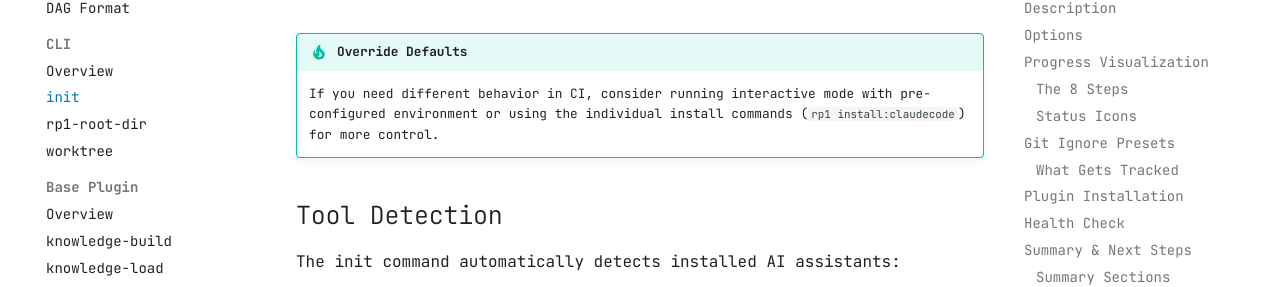
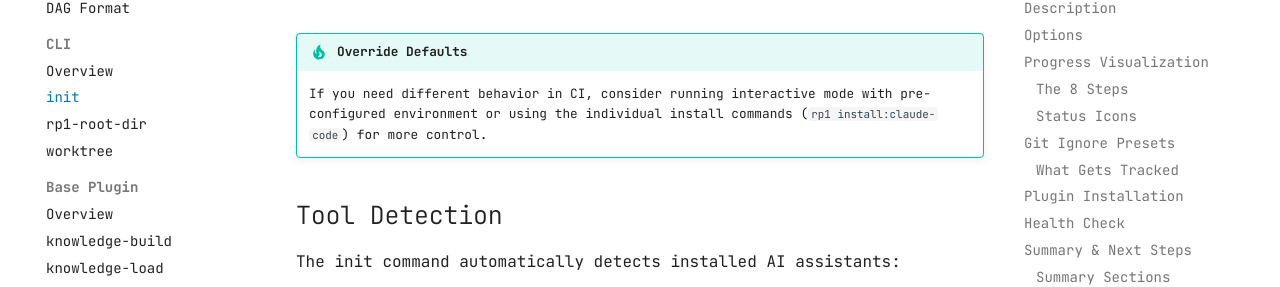
Before and after one commit to rp1-run/rp1, an MkDocs documentation site: the page built from docs/reference/cli/init.md, in a window 1280 px wide and 900 px high, scrolled down 11635 px. Shown: the part 153-440 px from the top of the window. Built offline with MkDocs 1.6.1 and Material for MkDocs 9.7.7, drawn with Linux system fonts in a browser that asks for light colours; comment, search, counter and statistics services are not loaded; some of the changed text lies outside the part shown.

Commit message:
feat(fix-installtion-issues): implement T2, T3, T4 - docs typo, install.sh errors, CI validation
T2: Fix install:claudecode typo to install:claude-code in all documentation
T3: Add detailed troubleshooting guidance to install.sh download errors
T4: Add release artifact validation step to goreleaser workflow

🤖 Generated with [Claude Code](https://claude.com/claude-code)

Co-Authored-By: Claude <noreply@anthropic.com>

````diff
--- a/docs/reference/cli/init.md
+++ b/docs/reference/cli/init.md
@@ -551,7 +551,7 @@ When running non-interactively, these defaults are applied:
 | Gitignore preset | Recommended |
 
 !!! tip "Override Defaults"
-    If you need different behavior in CI, consider running interactive mode with pre-configured environment or using the individual install commands (`rp1 install:claudecode`) for more control.
+    If you need different behavior in CI, consider running interactive mode with pre-configured environment or using the individual install commands (`rp1 install:claude-code`) for more control.
 
 ## Tool Detection
 
@@ -816,7 +816,7 @@ Content outside fenced sections is never modified.
 
     ```bash
     # Claude Code
-    rp1 install:claudecode
+    rp1 install:claude-code
 
     # OpenCode
     rp1 install:opencode
@@ -830,7 +830,7 @@ Content outside fenced sections is never modified.
     |-------|----------|
     | Missing `.rp1/` directory | Re-run `rp1 init` |
     | Instruction file missing rp1 content | Delete the file and re-run init, or manually add the fenced section |
-    | Plugins not installed | Run `rp1 install:claudecode` or `rp1 install:opencode` |
+    | Plugins not installed | Run `rp1 install:claude-code` or `rp1 install:opencode` |
     | `.gitignore` not configured | Re-run init and select a gitignore preset |
 
 ??? question "Tool not detected but installed"
@@ -865,7 +865,7 @@ Content outside fenced sections is never modified.
 
         ```bash
         # For Claude Code
-        rp1 install:claudecode
+        rp1 install:claude-code
 
         # For OpenCode
         rp1 install:opencode
@@ -893,7 +893,7 @@ Content outside fenced sections is never modified.
 
 ## Related Commands
 
-- [`install:claudecode`](../../getting-started/installation.md) - Manual plugin installation for Claude Code
+- [`install:claude-code`](../../getting-started/installation.md) - Manual plugin installation for Claude Code
 - [`install:opencode`](../../getting-started/installation.md) - Manual plugin installation for OpenCode
 - [`knowledge-build`](../base/knowledge-build.md) - Build knowledge base after init
 
````
Also changed, not shown: docs/getting-started/installation.md (+1 -1 lines), docs/reference/index.md (+1 -1 lines), docs/troubleshooting/index.md (+1 -1 lines), 2 other files.
